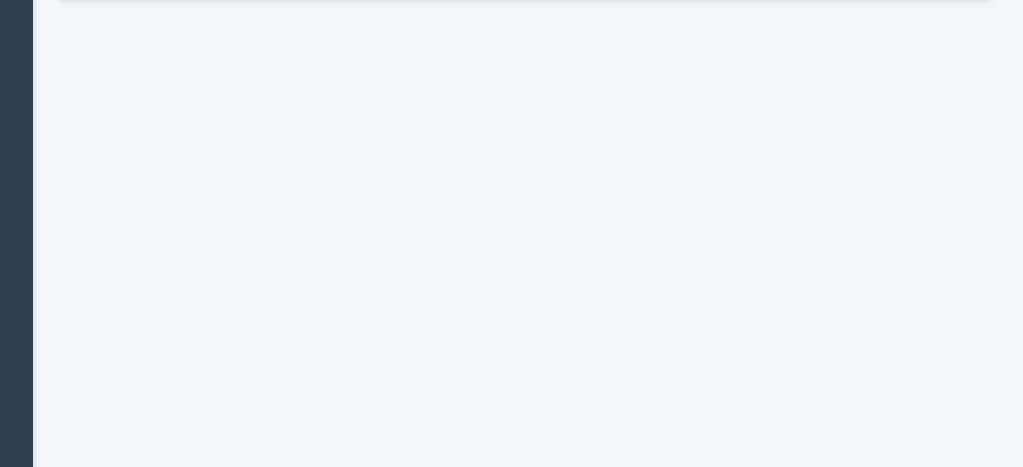
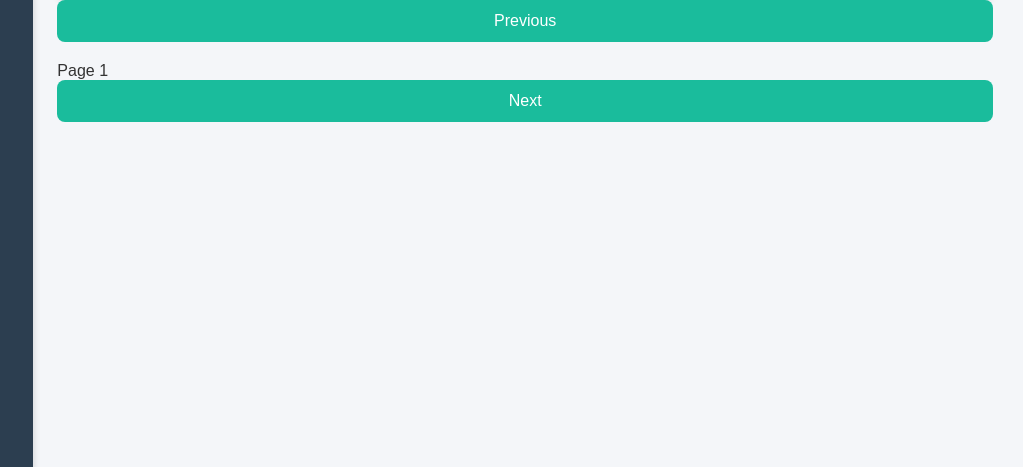
Before and after one commit to dk1604/AnnapurnaOrderManagement, a Flask app: page /order/dashboard in a window 1280 px wide, after a click on "Vendor Expense Report". Shown: the part 333-800 px from the top of the page, without its empty margins (257-1280 px from the left). Run offline with Flask 3, Linux system fonts and the light colour scheme; data that the repository does not hold is empty; parts of the project's set-up code (start-up, migrations or seed data) failed here and were passed over; some libraries are stand-ins or nearby versions.

Commit message:
Update dashboard.html

```diff
--- a/src/templates/dashboard.html
+++ b/src/templates/dashboard.html
@@ -521,6 +521,11 @@
         </thead>
         <tbody></tbody>
       </table>
+      <div class="pagination-controls">
+        <button id="prevBtn" onclick="prevPage()">Previous</button>
+        <span id="pageNumber">Page 1</span>
+        <button id="nextBtn" onclick="nextPage()">Next</button>
+      </div>
     </div>
 </div>
   <!-- Vendor Expense Modal -->
@@ -803,9 +808,14 @@ function showSection(sectionId) {
 // Load daily sales by default
 showSection('daily_sales');
 
+let currentPage = 1;
+let pageSize = window.innerWidth < 768 ? 10 : 25;
+let totalPages = 1;
+
 // for vendor management
-function loadVendorExpenses(){
-  fetch('/order/vendor-expenses')
+function loadVendorExpenses(page = 1){
+  currentPage = page;
+  fetch('/order/vendor-expenses?page=${currentPage}&page_size=${pageSize}`')
     .then(response => response.json())
     .then(data => {
 
@@ -824,7 +834,7 @@ function loadVendorExpenses(){
           "vendor_payment_online": "Vendor Payment Online"
       };
 
-      data.forEach(expense=>{
+      data.data.forEach(expense=>{
         console.log('expense is:: '+expense.vendor)
         console.log('expense is:: '+expense.payment_mode)
 
@@ -860,6 +870,11 @@ function loadVendorExpenses(){
       document.getElementById('vendor-expense-total').textContent = `₹${totalVendorExpense.toFixed(2)}`;
       document.getElementById('vendor-expense-paid').textContent = `₹${totalVendorPaid.toFixed(2)}`;
       document.getElementById('vendor-expense-balance').textContent=`₹${totalVendorBalance.toFixed(2)}`;
+
+      // Update pagination display
+      document.getElementById("pageNumber").innerText = `Page ${data.page} of ${data.total_pages}`;
+      document.getElementById("prevBtn").disabled = data.page === 1;
+      document.getElementById("nextBtn").disabled = data.page === data.total_pages;
     })
     .catch(error=>{
       console.error("Error loading vendor expenses:",error);
@@ -926,8 +941,22 @@ fetch('/order/vendor-expenses',{
 document.addEventListener("DOMContentLoaded", function() {
   loadDailySales();
   loadMenu();
-  loadVendorExpenses();
+  loadVendorExpenses(1);
 });
+
+function nextPage(){
+  if(currentPage < totalPages){
+    currentPage++;
+    loadVendorExpenses(currentPage);
+  }
+}
+
+function prevPage(){
+  if(currentPage > 1){
+    currentPage--;
+    loadVendorExpenses(currentPage);
+  }
+}
 </script>
 </body>
 </html>
```
